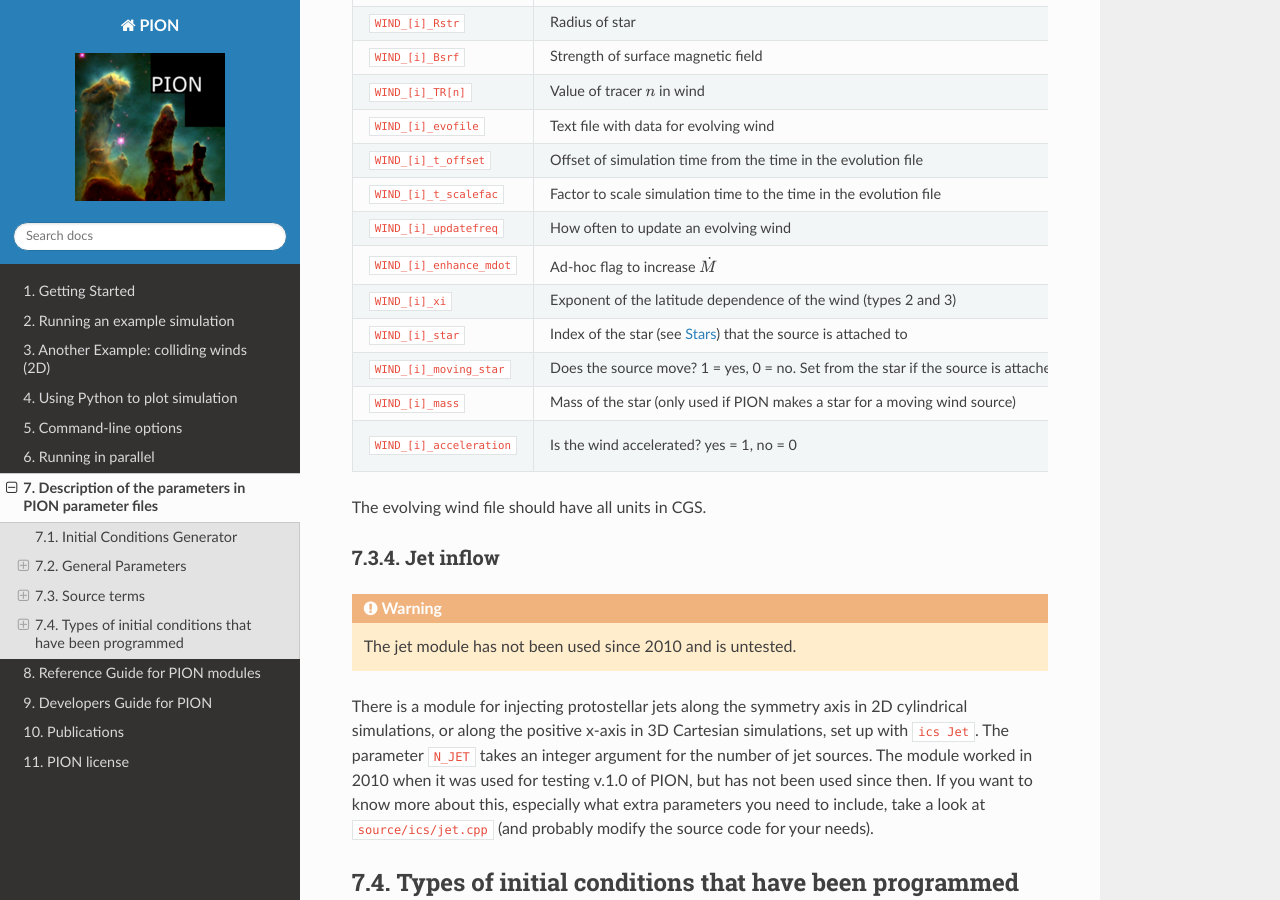
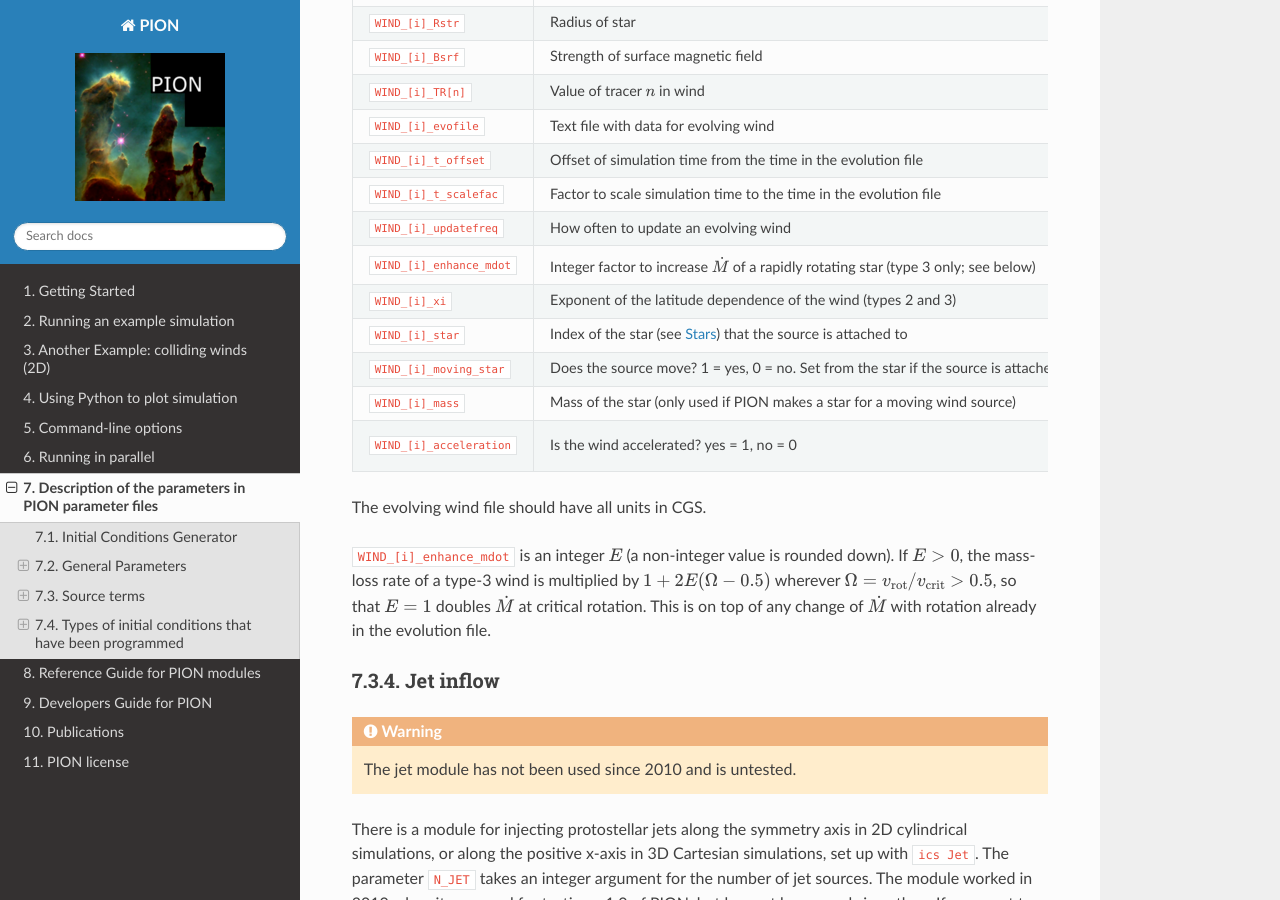
Before and after one commit to jmackey-astro/pion-docs, a Sphinx documentation site: the page built from docs/parameter-file.rst, in a window 1280 px wide and 900 px high, scrolled down 9574 px. Built offline with Sphinx 7.4.7 and the Read the Docs theme 3.1.0, drawn with Linux system fonts in a browser that asks for light colours.

Commit message:
Explain WIND_[i]_enhance_mdot; drop removed parameters from example files
Co-Authored-By: Claude Opus 5.5 <noreply@anthropic.com>

```diff
--- a/docs/parameter-file.rst
+++ b/docs/parameter-file.rst
@@ -463,7 +463,9 @@ The parameters, with the units they are given in, are:
 +------------------------------+--------------------------------------------+-------------------------------------+
 | ``WIND_[i]_updatefreq``      | How often to update an evolving wind       | years                               |
 +------------------------------+--------------------------------------------+-------------------------------------+
-| ``WIND_[i]_enhance_mdot``    | Ad-hoc flag to increase :math:`\dot{M}`    | Default is 0                        |
+| ``WIND_[i]_enhance_mdot``    | Integer factor to increase :math:`\dot{M}` | Default is 0 (no change)            |
+|                              | of a rapidly rotating star (type 3 only;   |                                     |
+|                              | see below)                                 |                                     |
 +------------------------------+--------------------------------------------+-------------------------------------+
 | ``WIND_[i]_xi``              | Exponent of the latitude dependence of the | Default is -0.43                    |
 |                              | wind (types 2 and 3)                       |                                     |
@@ -484,6 +486,10 @@ The parameters, with the units they are given in, are:
 +------------------------------+--------------------------------------------+-------------------------------------+
 
 The evolving wind file should have all units in CGS.
+
+``WIND_[i]_enhance_mdot`` is an integer :math:`E` (a non-integer value is rounded down).
+If :math:`E>0`, the mass-loss rate of a type-3 wind is multiplied by :math:`1+2E(\Omega-0.5)` wherever :math:`\Omega=v_\mathrm{rot}/v_\mathrm{crit}>0.5`, so that :math:`E=1` doubles :math:`\dot{M}` at critical rotation.
+This is on top of any change of :math:`\dot{M}` with rotation already in the evolution file.
 
 
 Jet inflow
```
Also changed, not shown: docs/ex-sim-img/param_V444Cyg_d2l3n320.txt (+0 -9 lines), docs/ex-sim-img/params_Wind2D_HD_l3n0128.txt (+0 -9 lines).
